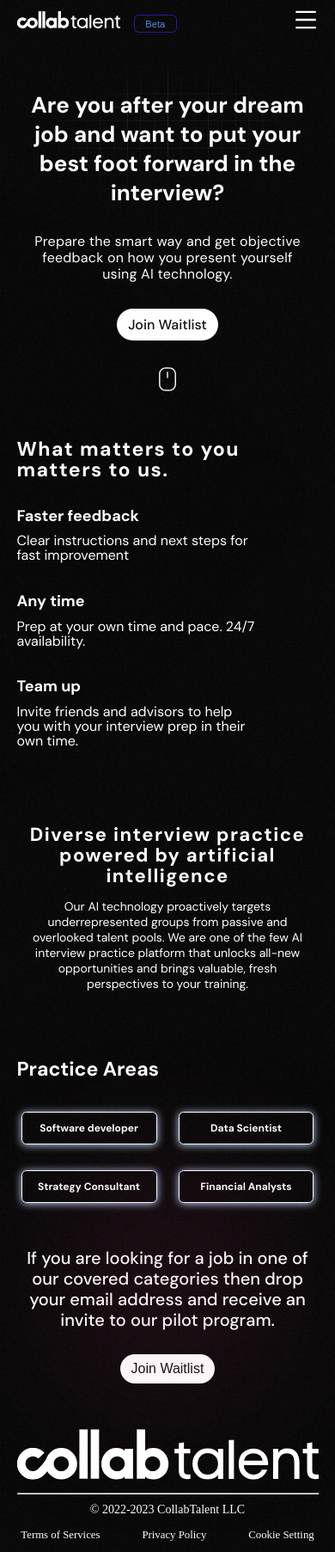
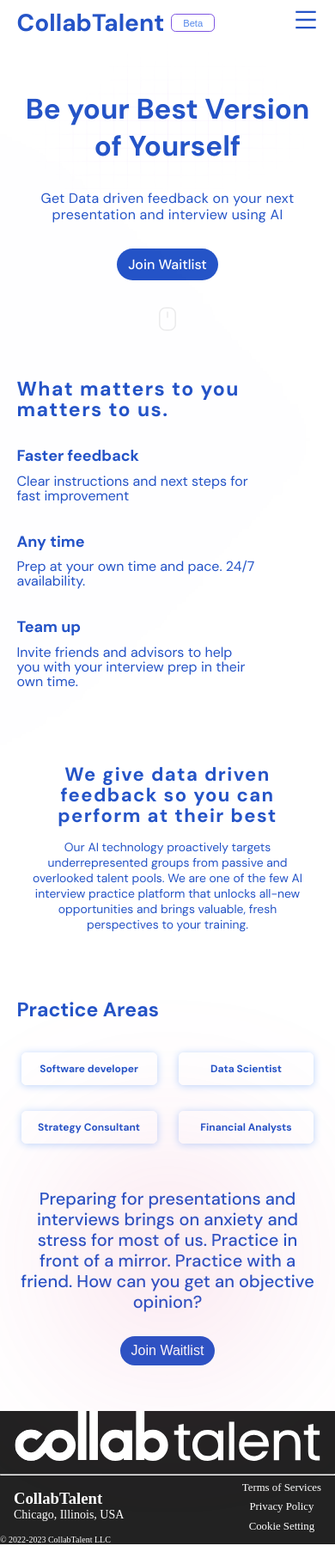
Before and after one commit to swalekhan/collabTalent, a Next.js app: page / in a window 390 px wide. Shown: the whole page at 86% size. Built offline with nearby package versions, Linux system fonts and the light colour scheme; a web font is replaced by a local one.

Commit message:
blue-color

```diff
--- a/app/globals.css
+++ b/app/globals.css
@@ -14,7 +14,7 @@
 
   /* font sizes */
   --root-font-size: 16px;
-  --font-size-lg: clamp(26px, 5vw, 40px);
+  --font-size-lg: clamp(33px, 5vw, 80px);
   --font-size-md: clamp(16px, 1.8vw, 26px);
   --font-size-sm: clamp(16px, 1.3vw, 24px);
   --font-size-h2: clamp(23px, 3vw, 32px);
@@ -22,9 +22,9 @@
   --font-size-base: 16px;
 
   /* Colors */
-  --color-gray-100: #111;
+  --color-gray-100: #fff;
   --color-gainsboro: #d9d9d9;
-  --color-white: #fff;
+  --color-white:#2554C7;
 
   /* border radiuses */
   --br-30xl: 49px;
@@ -41,7 +41,7 @@
 
 body {
   width: 100%;
-  background: url("/Texture.png"), #0D0D0D 0% 0% / 60.90909242630005px 60.90909242630005px repeat;
+  background: #fff;
   color: var(--color-white);
 }
 
--- a/app/layout.tsx
+++ b/app/layout.tsx
@@ -17,11 +17,11 @@
 }) {
   return (
     <html lang="en">
-      <body className='container'>
-        <header>
+      <body >
+        <header className='container'>
           <Navbar />
         </header>
-        <main >
+        <main className='container'>
           {children}
         </main>
         <Footer />
--- a/components/Banner/Banner.tsx
+++ b/components/Banner/Banner.tsx
@@ -7,13 +7,11 @@
         <section className={style.banner}>
             <div className={style.banner_wrapper}>
                 <div className={style.banner_div}>
-                    <h1>Are you after your dream job and want to put your best
-                        foot forward in the interview?
-                    </h1>
+                    <h1>Be your Best Version of Yourself</h1>
                 </div>
                 <div className={style.banner_div}>
-                    <p >Prepare the smart way and get objective feedback on
-                        how you present yourself using AI technology.
+                    <p >Get Data driven feedback on your next presentation and
+                        interview using AI
                     </p>
                 </div>
                 <div className={style.banner_div}>
--- a/components/Diverse/Diverse.module.css
+++ b/components/Diverse/Diverse.module.css
@@ -9,7 +9,7 @@
     padding: 15%;
 }
 
-.diverse_content h2 {
+.diverse_content h2{
     padding: 0px 10px;
     font-size: var(--font-size-h2);
     font-weight: 700;
--- a/components/Diverse/Diverse.tsx
+++ b/components/Diverse/Diverse.tsx
@@ -12,7 +12,7 @@
                 <img src="/diverse/Ellipse 43.png" alt='png' className={style.img43} />
             </div>
             <div className={style.diverse_content}>
-                <h2>Diverse interview practice powered by artificial intelligence</h2>
+                <h2>We give data driven feedback so you can perform at their best</h2>
                 <p>Our AI technology proactively targets underrepresented groups from passive and overlooked talent pools.
                     We are one of the few AI interview practice platform that unlocks all-new opportunities and brings valuable,
                     fresh perspectives to your training.</p>
--- a/components/Footer/Footer.module.css
+++ b/components/Footer/Footer.module.css
@@ -1,5 +1,8 @@
 .footer {
     font-family: var(--font-neue-montreal);
+    background-color: #222;
+    padding: -100px;
+    color: #fff;
 }
 
 .big_img {
@@ -19,8 +22,9 @@
     display: flex;
     align-items: center;
     justify-content: space-between;
-    padding: 1.7vw 0px;
+    padding: 1vw;
 }
+
 
 .footer_content ul {
     display: flex;
@@ -37,6 +41,9 @@
     font-size: var(--font-size-sm);
 }
 
+.footer_llc{
+    font-size: 14px;
+}
 @media (max-width:450px) {
 
     .big_img {
@@ -44,26 +51,29 @@
     }
 
     .footer_content {
-        flex-direction: column;
         gap: 5px;
-        padding: 10px 0px;
+        padding: 0px 1rem;
     }
 
+    /* .Footer_address{
+
+    } */
     .footer_content p {
         font-size: 14px;
     }
 
     .footer_content ul {
-        justify-content: space-between;
-        width: 100%;
+        flex-direction: column;
     }
 
     .footer_content ul li {
-        margin-inline: 0.3rem;
-        margin-top: 0.4rem;
+        margin-top: 0.2rem;
         margin-bottom: 0.1rem;
     }
     .footer_content ul li a{
         font-size: 0.8rem;
     }
+    .footer_llc{
+        font-size: 10px;
+    }
 }
--- a/components/Footer/Footer.tsx
+++ b/components/Footer/Footer.tsx
@@ -11,13 +11,17 @@
             </div>
             <hr />
             <div className={style.footer_content}>
-                <p>© 2022-2023 CollabTalent LLC</p>
+                <div className={style.Footer_address}>
+                    <h3>CollabTalent</h3>
+                    <p>Chicago, Illinois, USA</p>
+                </div>
                 <ul>
                     <li><Link href="#">Terms of Services</Link></li>
                     <li><Link href="#">Privacy Policy</Link></li>
                     <li><Link href="#">Cookie Setting</Link></li>
                 </ul>
             </div>
+            <p className={style.footer_llc}>© 2022-2023 CollabTalent LLC</p>
         </footer>
     )
 }
--- a/components/Navbar/MobileNavbar.tsx
+++ b/components/Navbar/MobileNavbar.tsx
@@ -17,7 +17,8 @@
         <section className={`${style.MobileNavbar} ${mobileMenu ? style.MobileNavbar_active : ""}`} >
             <div className={style.MobileNavbar_content} >
                 <div className={style.MobileNavbar_header}>
-                    <Image src='/Frame.svg' width={150} height={50} priority alt='logo' />
+                    {/* <Image src='/Frame.svg' width={150} height={50} priority alt='logo' /> */}
+                    <h1>Collab Talent</h1>
                 </div>
                 <ul onClick={mobileMenuHandler}>
                     {
--- a/components/Navbar/Navbar.module.css
+++ b/components/Navbar/Navbar.module.css
@@ -14,16 +14,19 @@
 }
 .navbar_left{
     display: flex;
-    align-items: flex-end;
+    align-items: center;
+}
+.navbar_left h1{
+    font-size: 28px;
 }
 .navbar_left button{
     color: #5688EA;
     background-color: transparent;
     display: inline-block;
     border: 1px solid ;
-    border-color:  #5c16d6c8 ;
+    border-color:  #2554C7 ;
     outline: 0;
-    margin-left: 1rem;
+    margin-left: 0.5rem;
     padding: 0.4em 1.3rem;
     border-radius: 0.45rem;
 }
@@ -84,6 +87,9 @@
         padding-top: 0.5rem;
     }
 
+    .navbar_left h1{
+        font-size: normal;
+    }
     .logo {
         width: 120px;
         height: 30px;
--- a/components/Navbar/Navbar.tsx
+++ b/components/Navbar/Navbar.tsx
@@ -27,7 +27,8 @@
             <MobileNavbar mobileMenu={mobileMenu} mobileMenuHandler={mobileMenuHandler} navHandler = {navHandler}/>
             <nav className={style.navbar} >
                 <div className={style.navbar_left}>
-                    <Image src='/Frame.svg' width={180} height={37} priority alt='logo' className={style.logo} />
+                    {/* <Image src='/Frame.svg' width={180} height={37} priority alt='logo' className={style.logo} /> */}
+                    <h1>CollabTalent</h1>
                     <button>Beta</button>
                 </div>
                 <ul>
--- a/components/Practice/Practice.tsx
+++ b/components/Practice/Practice.tsx
@@ -15,8 +15,8 @@
             </ul>
             <div className={style.practice_content}>
                 <h4>
-                    If you are looking for a job in one of our covered categories then drop your
-                    email address and receive an invite to our pilot program.
+                    Preparing for presentations and interviews brings on anxiety and stress for most of us.
+                     Practice in front of a mirror.  Practice with a friend.  How can you get an objective opinion?
                 </h4>
                 <button className="btn">Join Waitlist</button>
 
```
